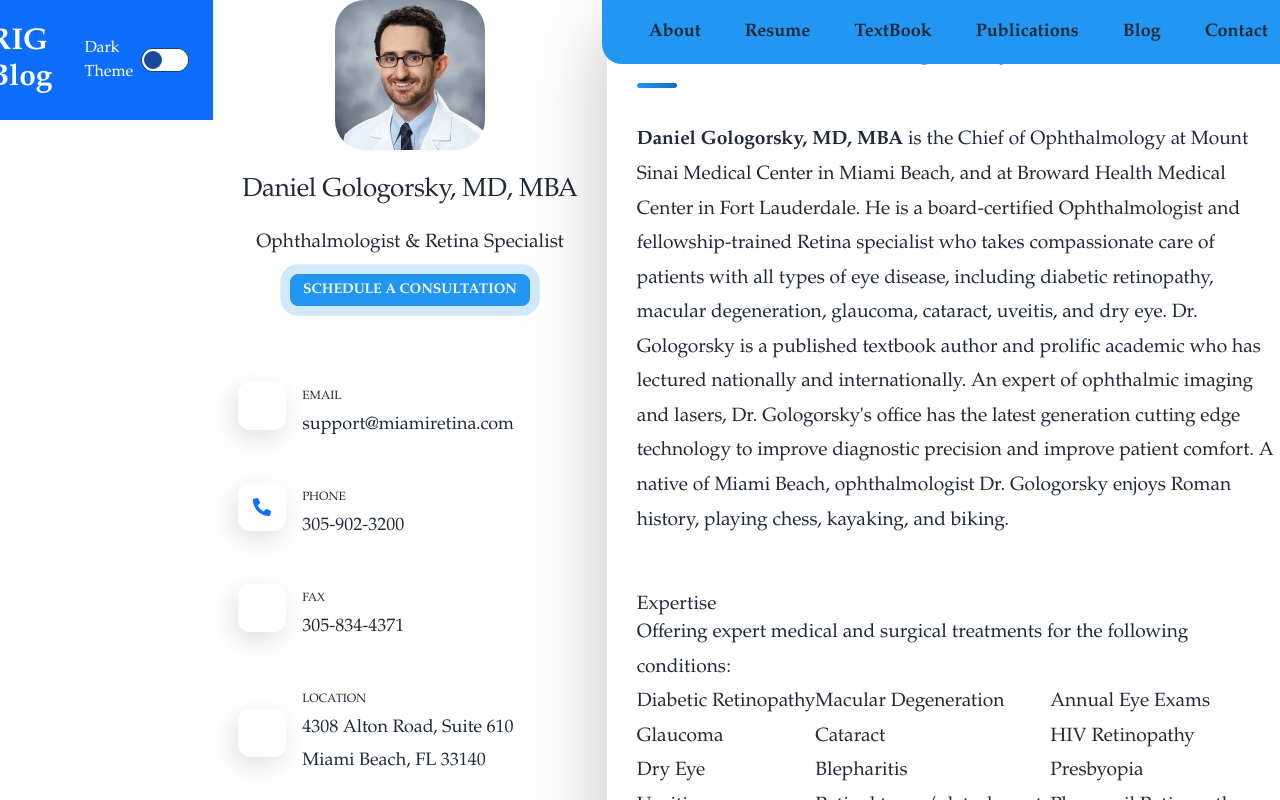
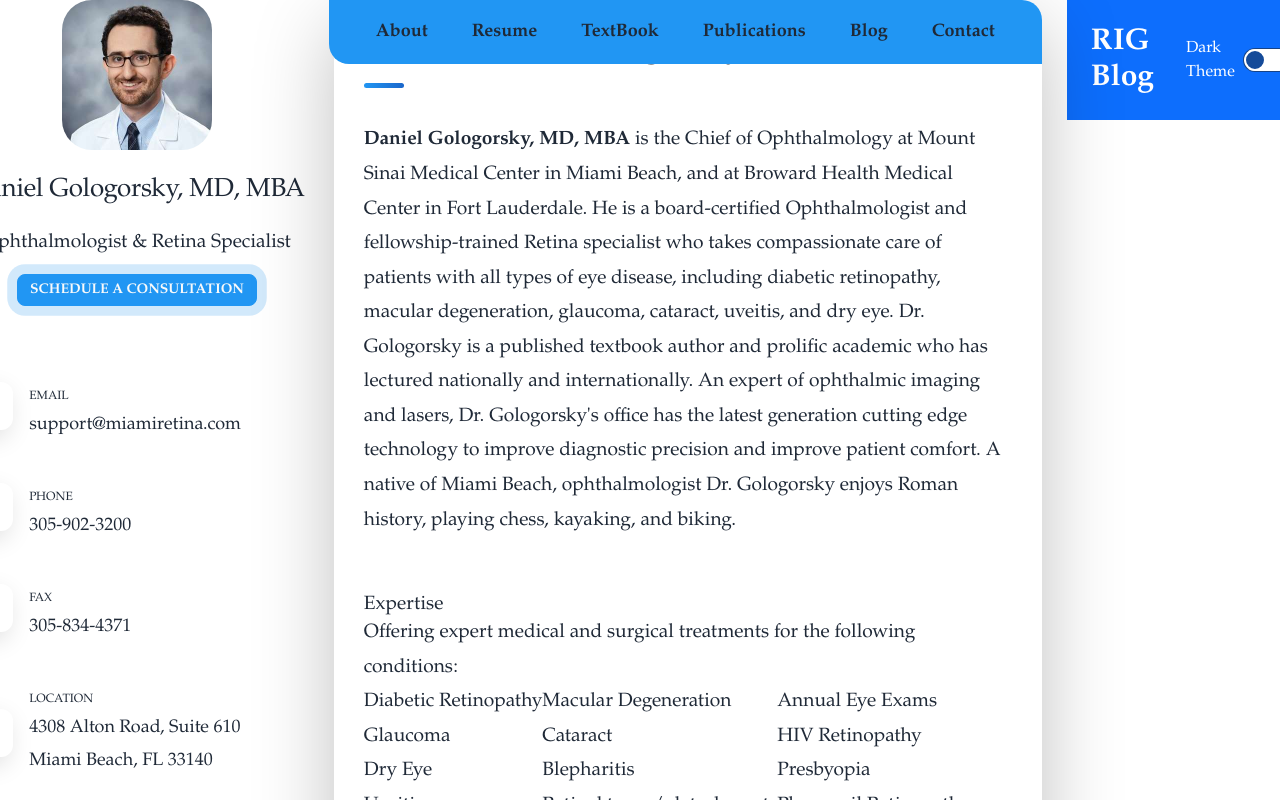
Before and after one commit to TopRated-A/Next-blog, a Next.js app: page / in a window 1280 px wide. Shown: the top 800 px of the page. Built offline with nearby package versions, Linux system fonts and the light colour scheme.

Commit message:
Update mode-button position

```diff
--- a/pages/_app.js
+++ b/pages/_app.js
@@ -19,7 +19,6 @@ import "highlight.js/styles/atom-one-dark.css";
 function MyApp({ Component, pageProps }) {
   return (
     <main className="main-content max-w-max mx-auto px-2">
-        <Header />
         <Sidebar />
           <div className="main-content" id="main-wrapper">
             <nav className="navbar">
@@ -85,6 +84,7 @@ function MyApp({ Component, pageProps }) {
               <Contact/>
             </article>
         </div>
+        <Header />
       </main >
 
   );
```
